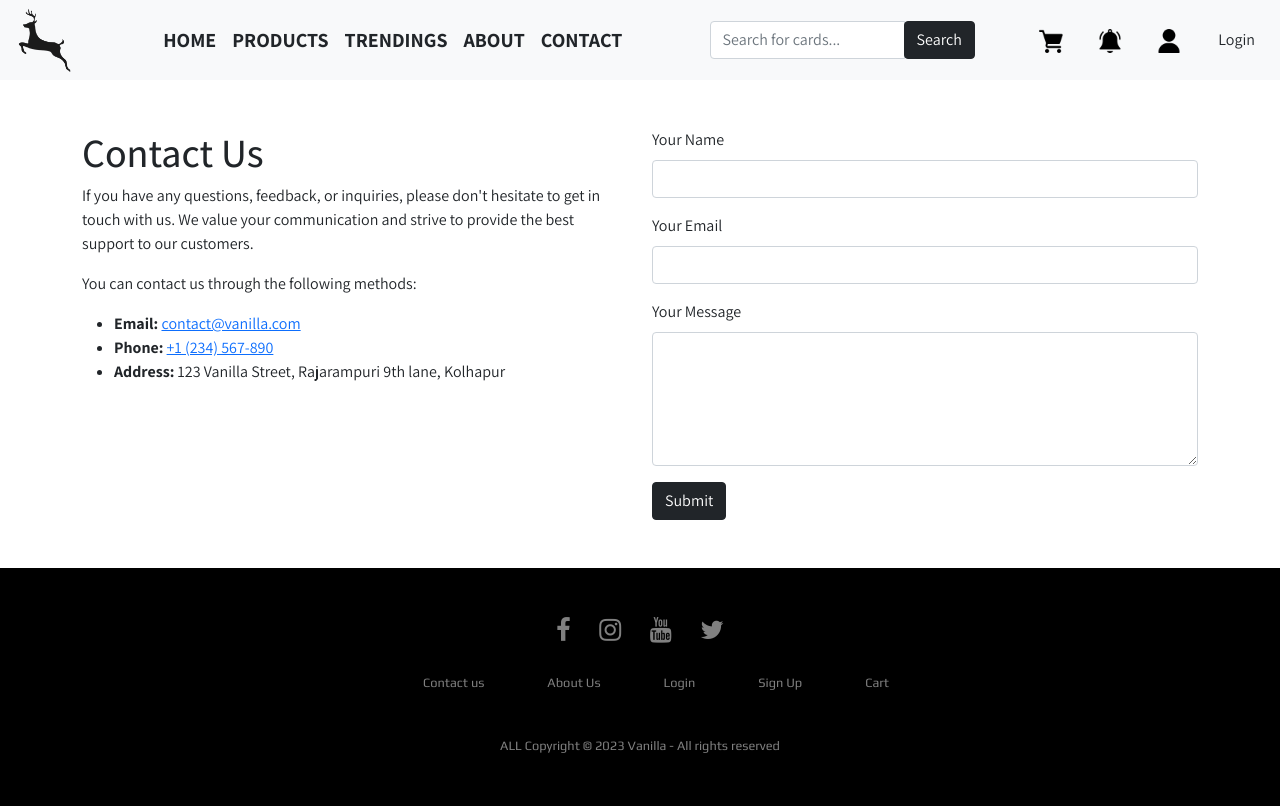
After one commit to Vrushabh-vb/vanilla, a PHP site: page /contactus.php in a window 1280 px wide. The commit adds this page. Run offline with PHP 8.4, Linux system fonts and the light colour scheme.

Commit message:
last commit 30-10-23

```diff
--- /dev/null
+++ b/contactus.php
@@ -0,0 +1,92 @@
+<?php
+
+require 'dbconnect.php';
+if ($_SERVER["REQUEST_METHOD"] == "POST") {
+    $name = $_POST["name"];
+    $email = $_POST["email"];
+    $message = $_POST["message"];
+
+    $insert_query = "INSERT INTO contactus (name, email, message) VALUES ('$name', '$email', '$message')";
+
+    if ($conn->query($insert_query) === TRUE) {
+        // inserted data Successfully !
+
+        echo "<b>Thank you for contacting us. We will get back to you soon.</b>";
+    } else {
+        // Error handling if the query fails
+        echo "Error: " . $insert_query . "<br>" . $conn->error;
+    }
+
+
+    $conn->close();
+}
+?>
+
+
+<!DOCTYPE html>
+<html lang="en">
+
+<head>
+    <meta charset="UTF-8">
+    <meta name="viewport" content="width=device-width, initial-scale=1.0">
+    <title>Contact Us | Vanilla</title>
+    <link rel="stylesheet" href="style.css">
+    <link rel="shortcut icon" href="./img/fav.png" type="image/x-icon">
+    <!-- Include Bootstrap CSS -->
+    <link rel="stylesheet" href="https://cdn.jsdelivr.net/npm/bootstrap@5.0.2/dist/css/bootstrap.min.css" integrity="sha384-EVSTQN3/azprG1Anm3QDgpJLIm9Nao0Yz1ztcQTwFspd3yD65VohhpuuCOmLASjC" crossorigin="anonymous">
+    <!-- Include Bootstrap JS -->
+    <script src="https://cdn.jsdelivr.net/npm/bootstrap@5.0.2/dist/js/bootstrap.bundle.min.js" integrity="sha384-MrcW6ZMFYlzcLA8Nl+NtUVF0sA7MsXsP1UyJoMp4YLEuNSfAP+JcXn/tWtIaxVXM" crossorigin="anonymous"></script>
+
+
+</head>
+
+<body>
+    <!-- Navigation Bar -->
+    <div class="navv sticky-top">
+        <?php require 'navbar.php' ?>
+    </div>
+
+    <!-- Contact Us Content -->
+    <div class="container mt-5 mb-5">
+        <div class="row">
+            <div class="col-md-6">
+                <h1>Contact Us</h1>
+                <p>If you have any questions, feedback, or inquiries, please don't hesitate to get in touch with us. We value your communication and strive to provide the best support to our customers.</p>
+                <p>You can contact us through the following methods:</p>
+                <ul>
+                    <li><strong>Email:</strong> <a href="mailto:contact@vanilla.com">contact@vanilla.com</a></li>
+                    <li><strong>Phone:</strong> <a href="tel:+1234567890">+1 (234) 567-890</a></li>
+                    <li><strong>Address:</strong> 123 Vanilla Street, Rajarampuri 9th lane, Kolhapur</li>
+                </ul>
+            </div>
+            <div class="col-md-6">
+                <!-- Contact Form -->
+                <form action="contactus.php" method="POST">
+                    <div class="mb-3">
+                        <label for="name" class="form-label">Your Name</label>
+                        <input type="text" class="form-control" id="name" name="name" required>
+                    </div>
+                    <div class="mb-3">
+                        <label for="email" class="form-label">Your Email</label>
+                        <input type="email" class="form-control" id="email" name="email" required>
+                    </div>
+                    <div class="mb-3">
+                        <label for="message" class="form-label">Your Message</label>
+                        <textarea class="form-control" id="message" name="message" rows="5" required></textarea>
+                    </div>
+                    <button type="submit" class="btn btn-dark">Submit</button>
+                </form>
+
+            </div>
+        </div>
+    </div>
+
+
+    <!-- Footer -->
+    <?php require 'footer.php'; ?>
+
+    <!-- Include Bootstrap JS -->
+    <script src="https://code.jquery.com/jquery-3.6.0.min.js"></script>
+</body>
+
+</html>
--- a/index.php
+++ b/index.php
@@ -8,7 +8,7 @@ session_start();
 <head>
   <title>HOME | Vanilla</title>
   <link rel="stylesheet" href="style.css">
-  <link rel="shortcut icon" href="./img/fav.png"  type="image/x-icon">
+  <link rel="shortcut icon" href="./img/clogo.png"  type="image/x-icon">
 </head>
 
 <body>
--- a/navbar.php
+++ b/navbar.php
@@ -12,7 +12,7 @@
   <meta property="al:web:should_fallback" content="true" />
   <meta name="apple-itunes-app" content="app-id=907394059, app-argument=https://www.myntra.com/" />
 
-  <link rel="shortcut icon" href="./img/fav.png"  type="image/x-icon">
+  <link rel="shortcut icon" href="./img/brand.png"  type="image/x-icon">
   <!-- Bootstrap CSS -->
   <link href="https://cdn.jsdelivr.net/npm/bootstrap@5.0.2/dist/css/bootstrap.min.css" rel="stylesheet" integrity="sha384-EVSTQN3/azprG1Anm3QDgpJLIm9Nao0Yz1ztcQTwFspd3yD65VohhpuuCOmLASjC" crossorigin="anonymous" />
   <link rel="stylesheet" href="./css/style.css" />
@@ -20,9 +20,10 @@
 </head>
 <!-- <header class="m-auto position-sticky sticky-top top-0" style=" background-color: white;" > -->
   <nav class="navbar navbar-expand-lg bg-light text-dark position-sticky top-0 " id="navb">
-    <link rel="shortcut icon" href="./img/cart.png" type="image/x-icon">
+    <!-- <link rel="shortcut icon" href="./img/cart.png" type="image/x-icon"> -->
     <div class="container-fluid ">
-      <a href="./index.php"><img src="./img/logo.png" alt="" style="width: 12rem;" /></a>
+      <!-- <a href="./index.php"><img src="./img/logo.png" alt="" style="width: 5rem;" /></a> -->
+      <a href="./index.php"><img src="./img/clogo.png" alt="" style="width: 4rem;" /></a>
       <button class="navbar-toggler" type="button" data-bs-toggle="collapse" data-bs-target="#navbarText" aria-controls="navbarText" aria-expanded="false" aria-label="Toggle navigation">
         <span class="navbar-toggler-icon"></span>
       </button>
@@ -32,10 +33,16 @@
             <a class="nav-link text-dark" aria-current="page" href="index.php">HOME</a>
           </li>
           <li class="nav-item">
-            <a class="nav-link text-dark" href="allproducts.php">ALL PRODUCTS</a>
+            <a class="nav-link text-dark" href="allproducts.php">PRODUCTS</a>
           </li>
           <li class="nav-item">
             <a class="nav-link text-dark" href="#trendings">TRENDINGS</a>
+          </li>
+          <li class="nav-item">
+            <a class="nav-link text-dark" href="about.php">ABOUT</a>
+          </li>
+          <li class="nav-item">
+            <a class="nav-link text-dark" href="contactus.php">CONTACT</a>
           </li>
         </ul>
         <!-- search -->
```
Also changed, not shown: about.php (added, +48 -0 lines), img/brand.png (added), img/clogo.png (added), img/clothinglogo.png (added), img/fav.png (deleted).
